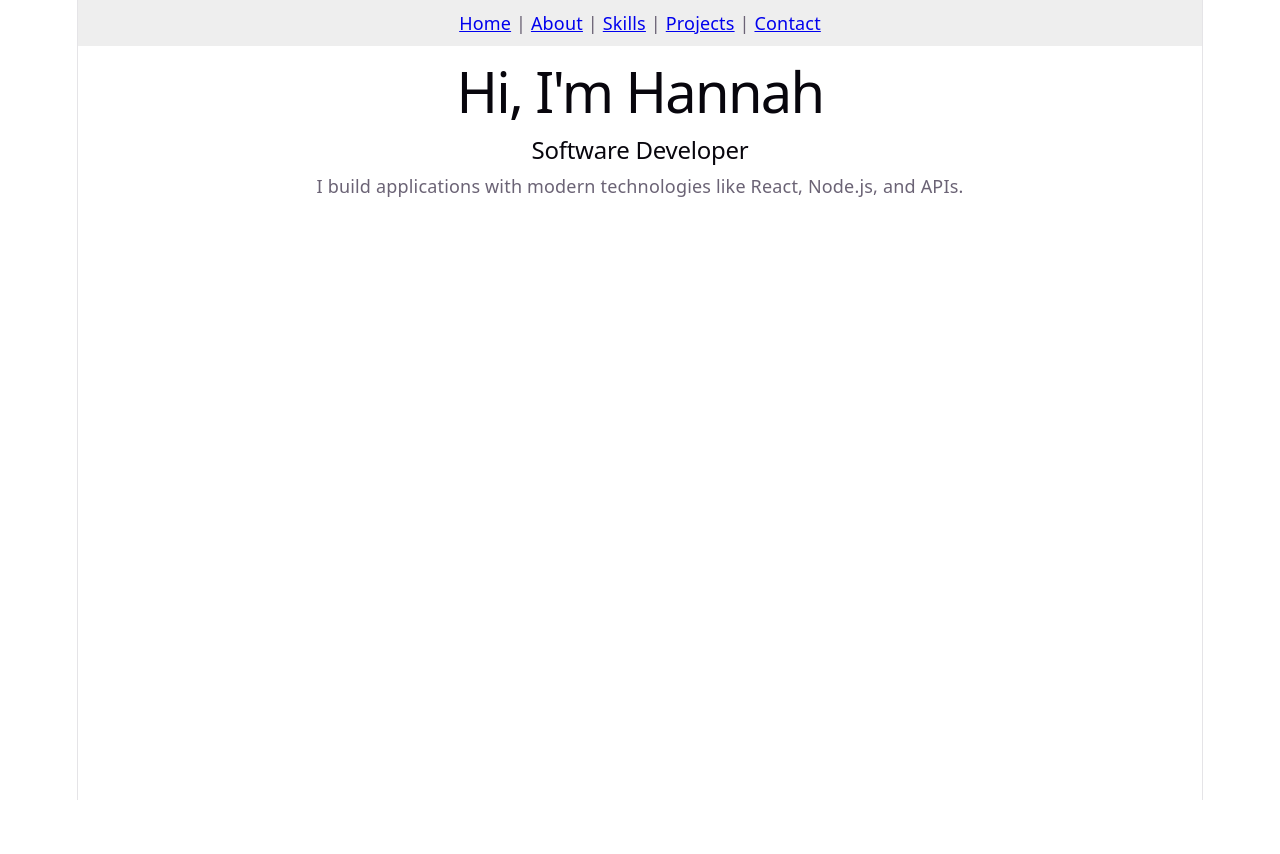
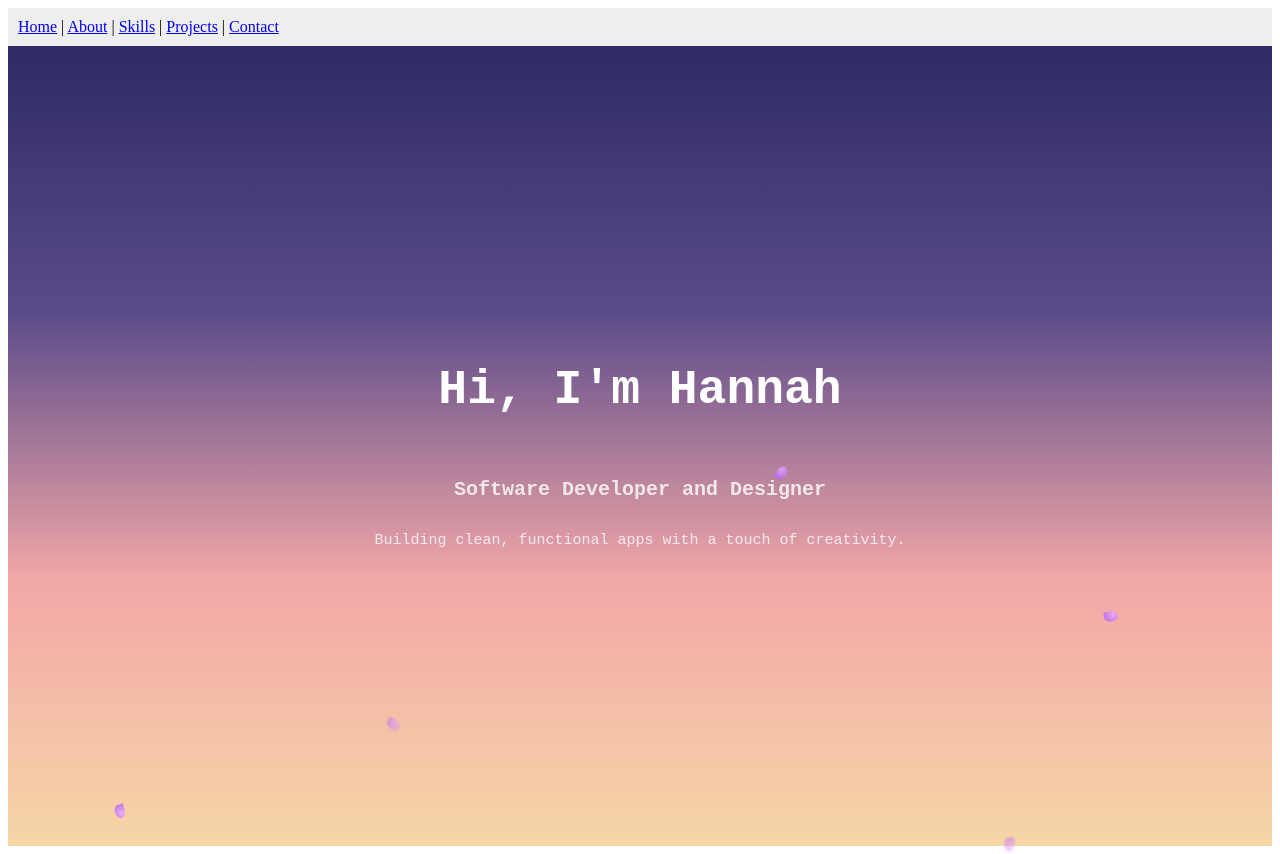
Before and after one commit to hannah-xia-projects/online-portfolio, a React app in the folder frontend/: page / in a window 1280 px wide. Before the commit the page ends 800 px from the top, so only its background shows below. Built offline with nearby package versions, Linux system fonts and the light colour scheme; the HTML template or start-up script is replaced by a standard one.

Commit message:
create homepage base with petals
Signed-off-by: Hannah Xia <hannahxia95@gmail.com>

```diff
--- a/frontend/src/App.css
+++ b/frontend/src/App.css
@@ -1,184 +1,135 @@
-.counter {
-  font-size: 16px;
-  padding: 5px 10px;
-  border-radius: 5px;
-  color: var(--accent);
-  background: var(--accent-bg);
-  border: 2px solid transparent;
-  transition: border-color 0.3s;
-  margin-bottom: 24px;
+/**
+page specific styles
+ */
 
-  &:hover {
-    border-color: var(--accent-border);
+.home {
+  display: flex;
+  flex-direction: column;
+  justify-content: center;
+  align-items: center;
+  height: 100vh;
+
+  /* Dawn gradient */
+  background: linear-gradient(
+          to bottom,
+          #2e2a67,   /* dark purple */
+          #5b4b8a,
+          #f2a7a7,   /* pink dawn */
+          #f6d6a7    /* warm light */
+  );
+
+  color: white
+}
+
+.title {
+  font-size: 48px;
+  animation: fadeUp 2s ease-out, float 4s ease-in-out infinite;
+}
+
+.subtitle {
+  font-size: 20px;
+  opacity: 0.8;
+  animation: fadeUp 2.5s ease-out;
+}
+
+.paragraph {
+  font-size: 15px;
+  opacity: 0.8;
+  animation: fadeUp 2.5s ease-out;
+}
+
+
+@keyframes fadeUp {
+  from {
+    opacity: 0;
+    transform: translateY(20px);
   }
-  &:focus-visible {
-    outline: 2px solid var(--accent);
-    outline-offset: 2px;
+  to {
+    opacity: 1;
+    transform: translateY(0);
   }
 }
 
-.hero {
-  position: relative;
+@keyframes float {
+  0% { transform: translateY(0px); }
+  50% { transform: translateY(-5px); }
+  100% { transform: translateY(0px); }
+}
 
-  .base,
-  .framework,
-  .vite {
-    inset-inline: 0;
-    margin: 0 auto;
+/**
+petals!
+ */
+.petal {
+  position: absolute;
+  width: 10px;
+  height: 14px;
+
+  background: radial-gradient(circle at 30% 30%, #e9a8ff, #a855f7);
+  border-radius: 50% 50% 50% 0;
+
+  opacity: 0.8;
+  transform: rotate(45deg);
+
+  animation: fall 10s linear infinite;
+}
+
+/* Different positions + delays */
+.petal:nth-child(1) {
+  left: 10%;
+  animation-delay: 0s;
+  animation-duration: 12s;
+}
+
+.petal:nth-child(2) {
+  left: 30%;
+  animation-delay: 2s;
+  animation-duration: 10s;
+}
+
+.petal:nth-child(3) {
+  left: 60%;
+  animation-delay: 4s;
+  animation-duration: 14s;
+}
+
+.petal:nth-child(4) {
+  left: 80%;
+  animation-delay: 1s;
+  animation-duration: 9s;
+}
+
+.petal:nth-child(5) {
+  left: 85%;
+  animation-delay: 3s;
+  animation-duration: 11s;
+}
+
+
+.petal:nth-child(2),
+.petal:nth-child(4) {
+  filter: blur(1px);
+  opacity: 0.5;
+}
+
+
+@keyframes fall {
+  0% {
+    transform: translateY(-100px) translateX(0) rotate(0deg);
   }
 
-  .base {
-    width: 170px;
-    position: relative;
-    z-index: 0;
+  25% {
+    transform: translateY(25vh) translateX(20px) rotate(90deg);
   }
 
-  .framework,
-  .vite {
-    position: absolute;
+  50% {
+    transform: translateY(50vh) translateX(-20px) rotate(180deg);
   }
 
-  .framework {
-    z-index: 1;
-    top: 34px;
-    height: 28px;
-    transform: perspective(2000px) rotateZ(300deg) rotateX(44deg) rotateY(39deg)
-      scale(1.4);
+  75% {
+    transform: translateY(75vh) translateX(15px) rotate(270deg);
   }
 
-  .vite {
-    z-index: 0;
-    top: 107px;
-    height: 26px;
-    width: auto;
-    transform: perspective(2000px) rotateZ(300deg) rotateX(40deg) rotateY(39deg)
-      scale(0.8);
+  100% {
+    transform: translateY(110vh) translateX(-10px) rotate(360deg);
   }
 }
-
-#center {
-  display: flex;
-  flex-direction: column;
-  gap: 25px;
-  place-content: center;
-  place-items: center;
-  flex-grow: 1;
-
-  @media (max-width: 1024px) {
-    padding: 32px 20px 24px;
-    gap: 18px;
-  }
-}
-
-#next-steps {
-  display: flex;
-  border-top: 1px solid var(--border);
-  text-align: left;
-
-  & > div {
-    flex: 1 1 0;
-    padding: 32px;
-    @media (max-width: 1024px) {
-      padding: 24px 20px;
-    }
-  }
-
-  .icon {
-    margin-bottom: 16px;
-    width: 22px;
-    height: 22px;
-  }
-
-  @media (max-width: 1024px) {
-    flex-direction: column;
-    text-align: center;
-  }
-}
-
-#docs {
-  border-right: 1px solid var(--border);
-
-  @media (max-width: 1024px) {
-    border-right: none;
-    border-bottom: 1px solid var(--border);
-  }
-}
-
-#next-steps ul {
-  list-style: none;
-  padding: 0;
-  display: flex;
-  gap: 8px;
-  margin: 32px 0 0;
-
-  .logo {
-    height: 18px;
-  }
-
-  a {
-    color: var(--text-h);
-    font-size: 16px;
-    border-radius: 6px;
-    background: var(--social-bg);
-    display: flex;
-    padding: 6px 12px;
-    align-items: center;
-    gap: 8px;
-    text-decoration: none;
-    transition: box-shadow 0.3s;
-
-    &:hover {
-      box-shadow: var(--shadow);
-    }
-    .button-icon {
-      height: 18px;
-      width: 18px;
-    }
-  }
-
-  @media (max-width: 1024px) {
-    margin-top: 20px;
-    flex-wrap: wrap;
-    justify-content: center;
-
-    li {
-      flex: 1 1 calc(50% - 8px);
-    }
-
-    a {
-      width: 100%;
-      justify-content: center;
-      box-sizing: border-box;
-    }
-  }
-}
-
-#spacer {
-  height: 88px;
-  border-top: 1px solid var(--border);
-  @media (max-width: 1024px) {
-    height: 48px;
-  }
-}
-
-.ticks {
-  position: relative;
-  width: 100%;
-
-  &::before,
-  &::after {
-    content: '';
-    position: absolute;
-    top: -4.5px;
-    border: 5px solid transparent;
-  }
-
-  &::before {
-    left: 0;
-    border-left-color: var(--border);
-  }
-  &::after {
-    right: 0;
-    border-right-color: var(--border);
-  }
-}
--- a/frontend/src/App.jsx
+++ b/frontend/src/App.jsx
@@ -4,6 +4,7 @@ import About from "./pages/About";
 import Contact from "./pages/Contact";
 import Projects from "./pages/Projects";
 import Skills from "./pages/Skills";
+import "./App.css";
 
 function App() {
   return (
--- a/frontend/src/index.css
+++ b/frontend/src/index.css
@@ -1,111 +1,16 @@
-:root {
-  --text: #6b6375;
-  --text-h: #08060d;
-  --bg: #fff;
-  --border: #e5e4e7;
-  --code-bg: #f4f3ec;
-  --accent: #aa3bff;
-  --accent-bg: rgba(170, 59, 255, 0.1);
-  --accent-border: rgba(170, 59, 255, 0.5);
-  --social-bg: rgba(244, 243, 236, 0.5);
-  --shadow:
-    rgba(0, 0, 0, 0.1) 0 10px 15px -3px, rgba(0, 0, 0, 0.05) 0 4px 6px -2px;
+/**
+global styles
+ */
 
-  --sans: system-ui, 'Segoe UI', Roboto, sans-serif;
-  --heading: system-ui, 'Segoe UI', Roboto, sans-serif;
-  --mono: ui-monospace, Consolas, monospace;
+.home {
+  margin: 0;
+  background: linear-gradient(
+          to bottom,
+          #1e1b4b,
+          #312e81,
+          #f59e0b
+  );
 
-  font: 18px/145% var(--sans);
-  letter-spacing: 0.18px;
-  color-scheme: light dark;
-  color: var(--text);
-  background: var(--bg);
-  font-synthesis: none;
-  text-rendering: optimizeLegibility;
-  -webkit-font-smoothing: antialiased;
-  -moz-osx-font-smoothing: grayscale;
-
-  @media (max-width: 1024px) {
-    font-size: 16px;
-  }
+  color: #e2e8f0;
+  font-family: 'Courier New', monospace;
 }
-
-@media (prefers-color-scheme: dark) {
-  :root {
-    --text: #9ca3af;
-    --text-h: #f3f4f6;
-    --bg: #16171d;
-    --border: #2e303a;
-    --code-bg: #1f2028;
-    --accent: #c084fc;
-    --accent-bg: rgba(192, 132, 252, 0.15);
-    --accent-border: rgba(192, 132, 252, 0.5);
-    --social-bg: rgba(47, 48, 58, 0.5);
-    --shadow:
-      rgba(0, 0, 0, 0.4) 0 10px 15px -3px, rgba(0, 0, 0, 0.25) 0 4px 6px -2px;
-  }
-
-  #social .button-icon {
-    filter: invert(1) brightness(2);
-  }
-}
-
-body {
-  margin: 0;
-}
-
-#root {
-  width: 1126px;
-  max-width: 100%;
-  margin: 0 auto;
-  text-align: center;
-  border-inline: 1px solid var(--border);
-  min-height: 100svh;
-  display: flex;
-  flex-direction: column;
-  box-sizing: border-box;
-}
-
-h1,
-h2 {
-  font-family: var(--heading);
-  font-weight: 500;
-  color: var(--text-h);
-}
-
-h1 {
-  font-size: 56px;
-  letter-spacing: -1.68px;
-  margin: 32px 0;
-  @media (max-width: 1024px) {
-    font-size: 36px;
-    margin: 20px 0;
-  }
-}
-h2 {
-  font-size: 24px;
-  line-height: 118%;
-  letter-spacing: -0.24px;
-  margin: 0 0 8px;
-  @media (max-width: 1024px) {
-    font-size: 20px;
-  }
-}
-p {
-  margin: 0;
-}
-
-code,
-.counter {
-  font-family: var(--mono);
-  display: inline-flex;
-  border-radius: 4px;
-  color: var(--text-h);
-}
-
-code {
-  font-size: 15px;
-  line-height: 135%;
-  padding: 4px 8px;
-  background: var(--code-bg);
-}
--- a/frontend/src/pages/Home.jsx
+++ b/frontend/src/pages/Home.jsx
@@ -6,11 +6,17 @@ export default  function Home() {
         <Navbar/>
 
             <section className="home">
-                <h1>Hi, I'm Hannah</h1>
-                <h2>Software Developer</h2>
 
-                <p>
-                    I build applications with modern technologies like React, Node.js, and APIs.
+                <div className="petal"></div>
+                <div className="petal"></div>
+                <div className="petal"></div>
+                <div className="petal"></div>
+                <div className="petal"></div>
+
+                <h1 className="title">Hi, I'm Hannah</h1>
+                <h2 className="subtitle">Software Developer and Designer</h2>
+                <p className="paragraph">
+                    Building clean, functional apps with a touch of creativity.
                 </p>
             </section>
         </>
```
